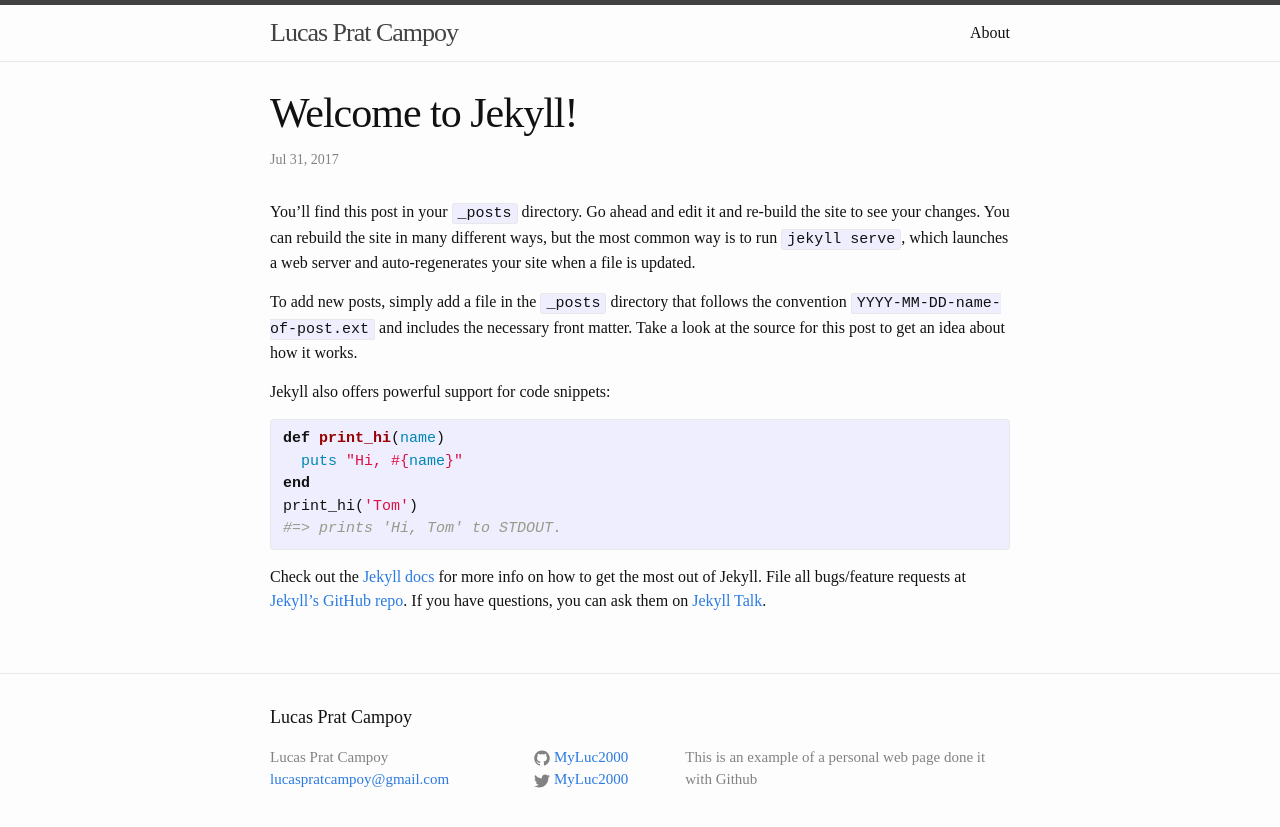
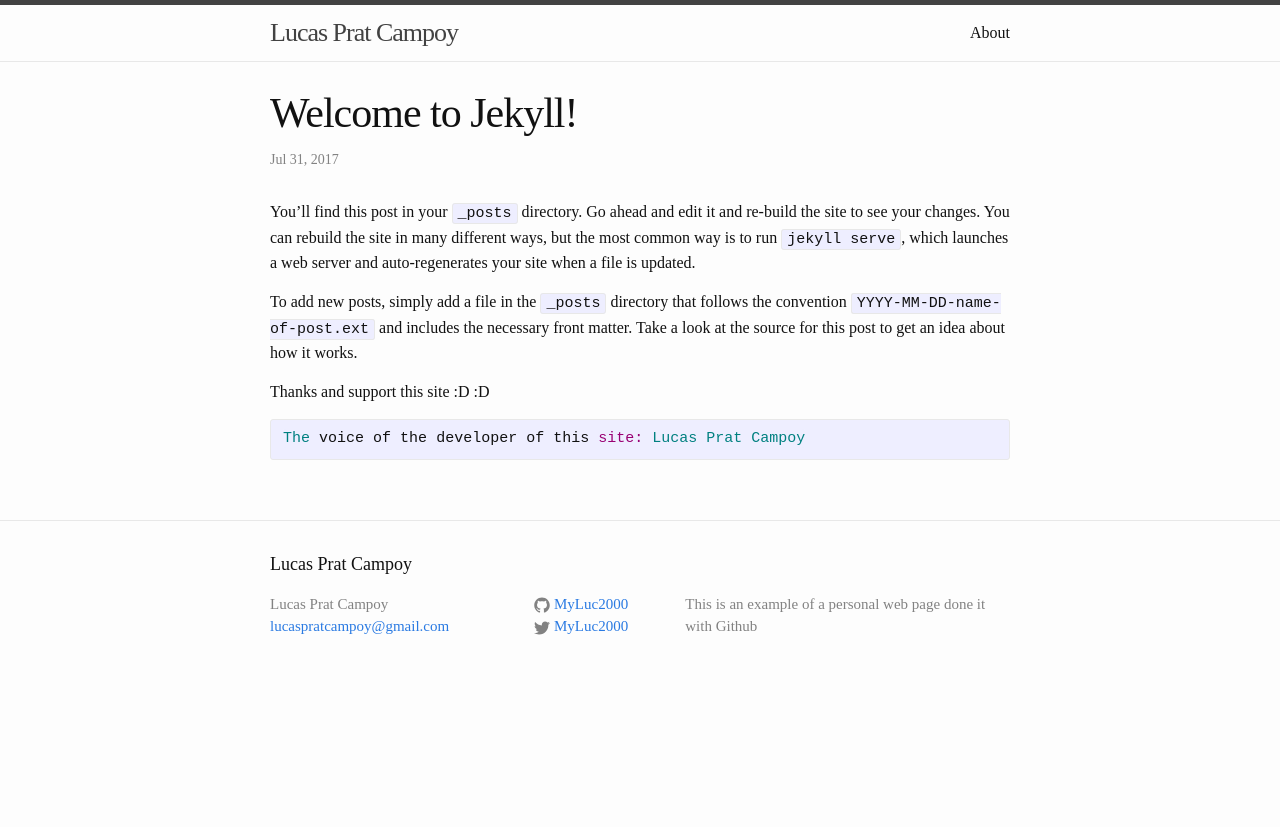
Before and after one commit to LucasPrat/MyLuc2000.github.io, a Jekyll site: the page built from _posts/2017-07-31-welcome-to-jekyll.markdown, in a window 1280 px wide. Shown: the top 827 px of the page. Built offline with Jekyll 4.4.1, drawn with Linux system fonts in a browser that asks for light colours.

Commit message:
first post

```diff
--- a/_posts/2017-07-31-welcome-to-jekyll.markdown
+++ b/_posts/2017-07-31-welcome-to-jekyll.markdown
@@ -8,17 +8,13 @@ You’ll find this post in your `_posts` directory. Go ahead and edit it and re-
 
 To add new posts, simply add a file in the `_posts` directory that follows the convention `YYYY-MM-DD-name-of-post.ext` and includes the necessary front matter. Take a look at the source for this post to get an idea about how it works.
 
-Jekyll also offers powerful support for code snippets:
+Thanks and support this site :D :D
 
 {% highlight ruby %}
-def print_hi(name)
-  puts "Hi, #{name}"
-end
-print_hi('Tom')
-#=> prints 'Hi, Tom' to STDOUT.
+The voice of the developer of this site: Lucas Prat Campoy
 {% endhighlight %}
 
-Check out the [Jekyll docs][jekyll-docs] for more info on how to get the most out of Jekyll. File all bugs/feature requests at [Jekyll’s GitHub repo][jekyll-gh]. If you have questions, you can ask them on [Jekyll Talk][jekyll-talk].
+
 
 [jekyll-docs]: http://jekyllrb.com/docs/home
 [jekyll-gh]:   https://github.com/jekyll/jekyll
```
